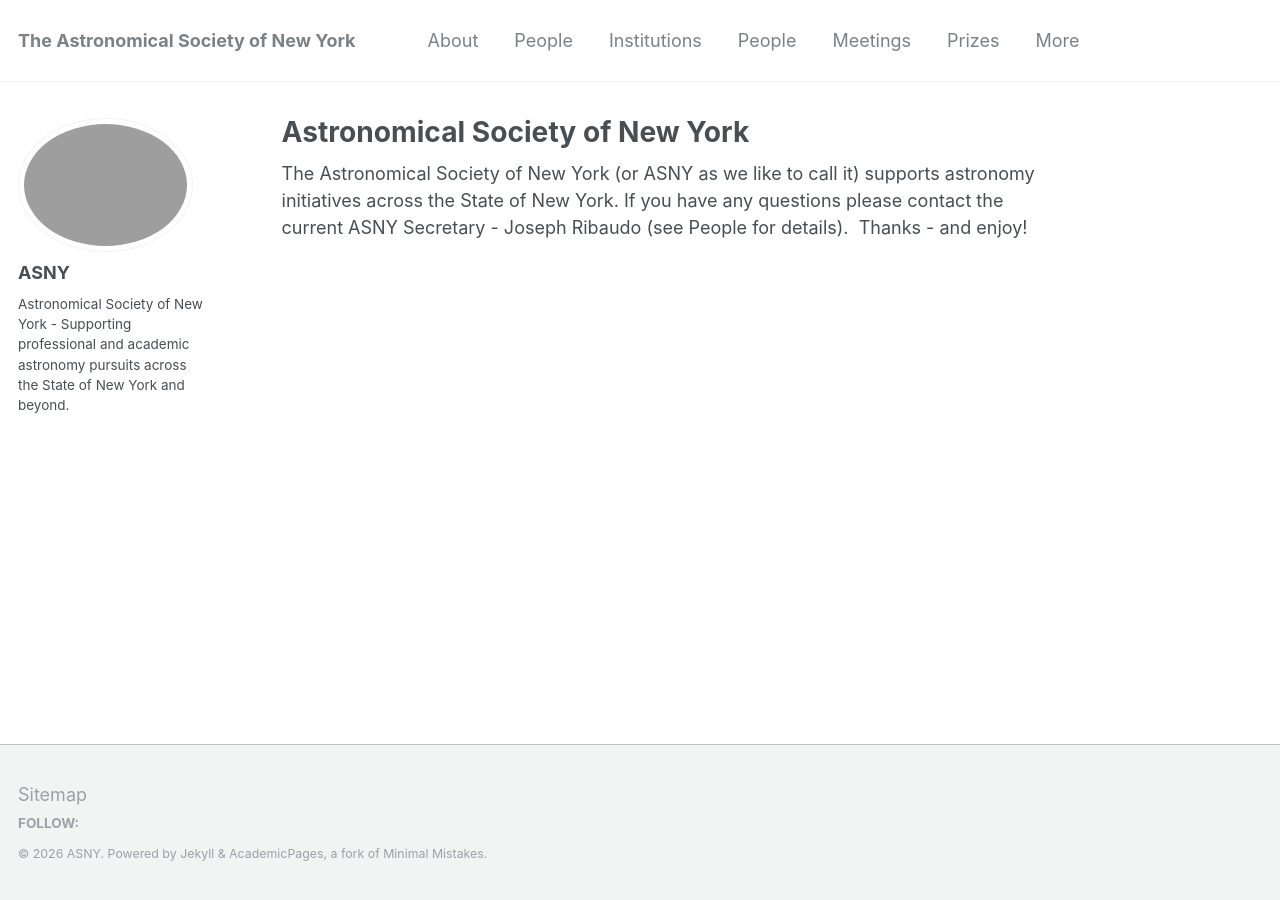
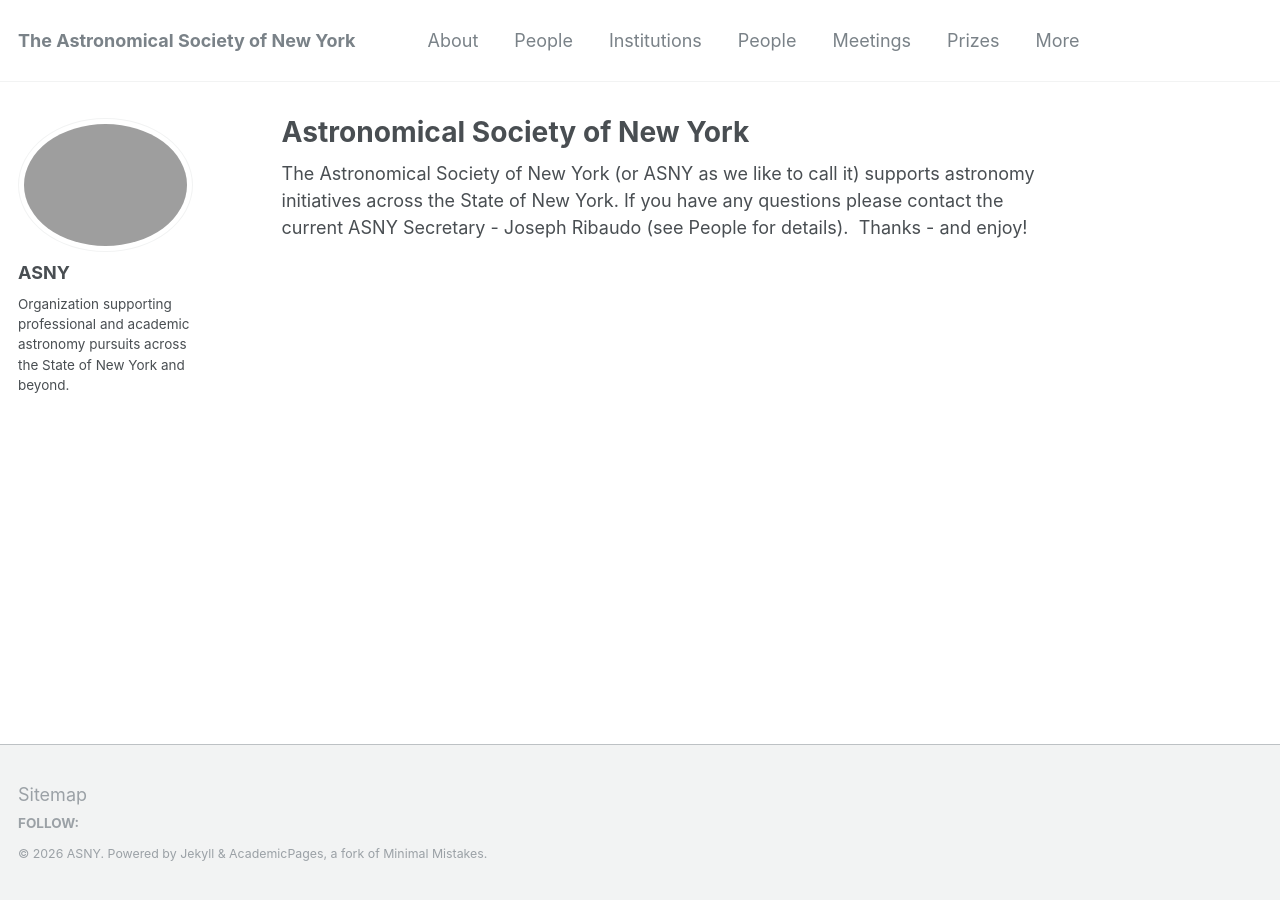
Before and after one commit to AstroNewYork/AstroNewYork.github.io, a Jekyll site: the page built from _pages/about.md, in a window 1280 px wide. Built offline with Jekyll 4.4.1, drawn with Linux system fonts in a browser that asks for light colours.

Commit message:
Update _config.yml

```diff
--- a/_config.yml
+++ b/_config.yml
@@ -81,8 +81,8 @@
 # Site Author
 author:
   name             : "ASNY"
-  avatar           : #"img_3036.jpg"
-  bio              : "Astronomical Society of New York - Supporting professional and academic astronomy pursuits across the State of New York and beyond."
+  avatar           : "asny_original_logo_modern.pdf"
+  bio              : "Organization supporting professional and academic astronomy pursuits across the State of New York and beyond."
   location         :
   employer         : #"Providence College"
   pubmed           : #"https://www.ncbi.nlm.nih.gov/pubmed/?term=john+snow"
```
